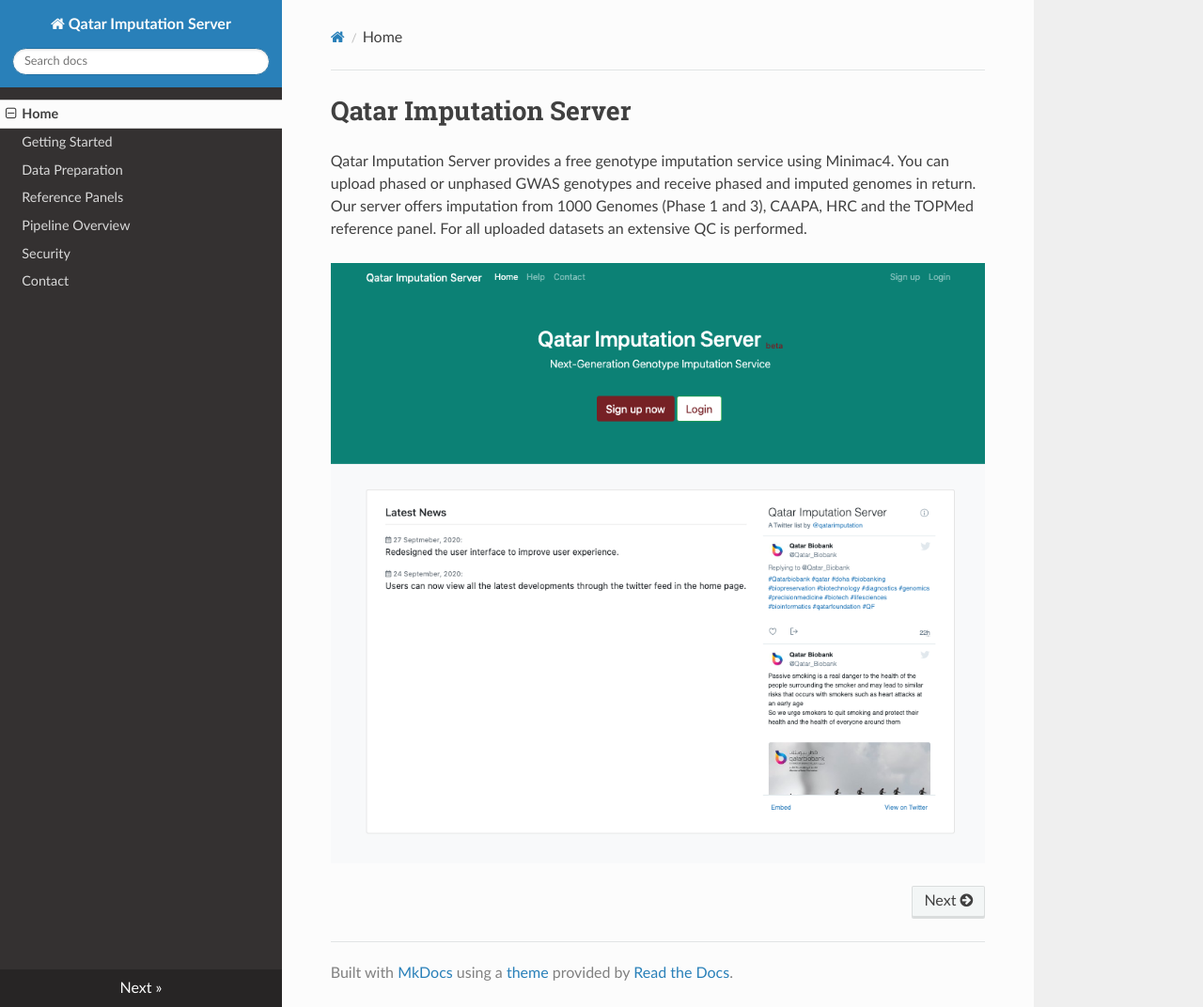
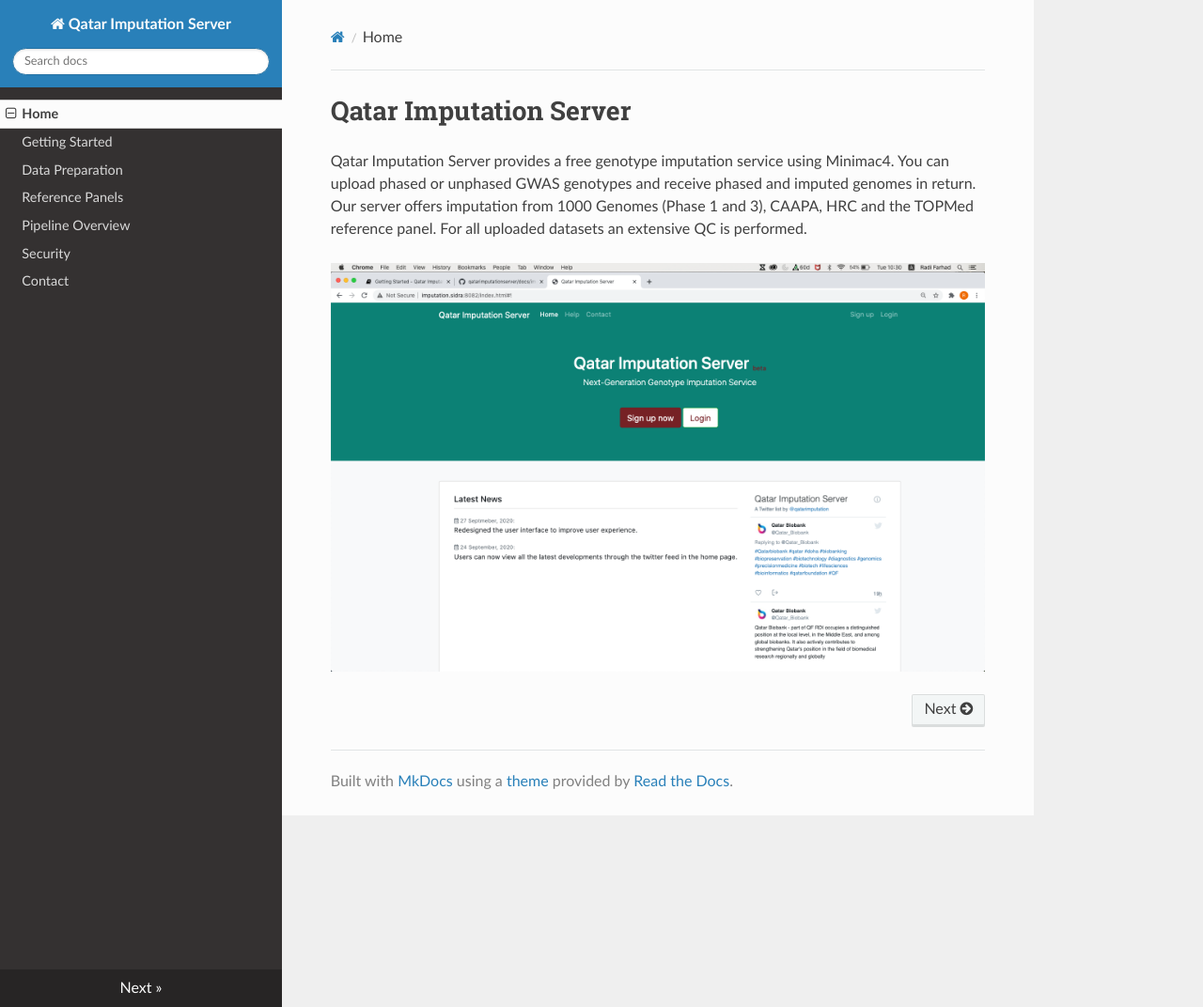
Before and after one commit to radithottoli/qatarimputationserver, an MkDocs documentation site: the page built from docs/index.md, in a window 1280 px wide and 1072 px high. Shown: the whole window at 94% size. Built offline with MkDocs 1.6.1, drawn with Linux system fonts in a browser that asks for light colours; nearby versions of some CDN libraries.

Commit message:
Changed the image of the home page

```diff
--- a/docs/index.md
+++ b/docs/index.md
@@ -3,4 +3,4 @@
 Qatar Imputation Server provides a free genotype imputation service using Minimac4. You can upload phased or unphased GWAS genotypes and receive phased and imputed genomes in return. Our server offers imputation from 1000 Genomes (Phase 1 and 3), CAAPA, HRC and the TOPMed reference panel. For all uploaded datasets an extensive QC is performed.
 
 
-![Screenshot](img/screenshot_1.png)
+![Screenshot](img/home_page.png)
```
Also changed, not shown: docs/img/home_page.png (added).
